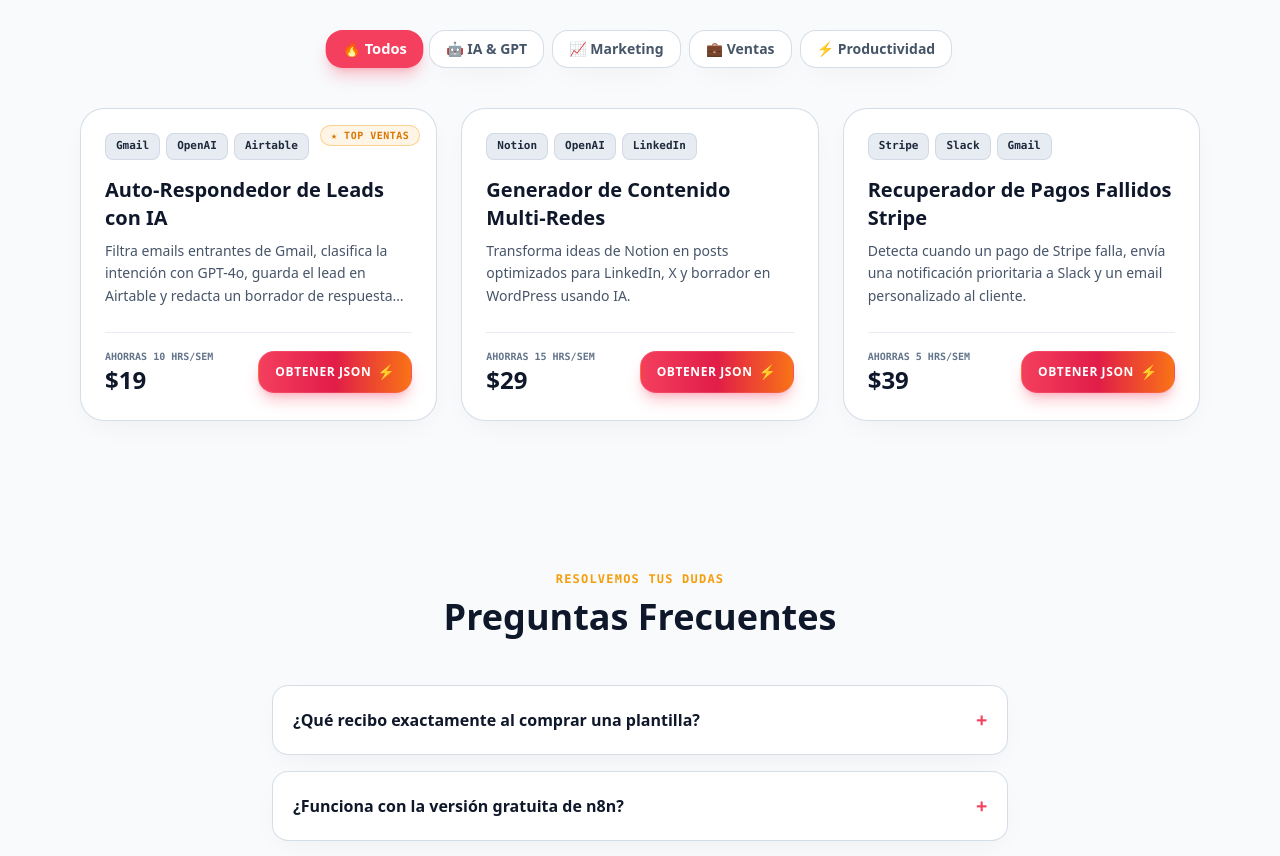
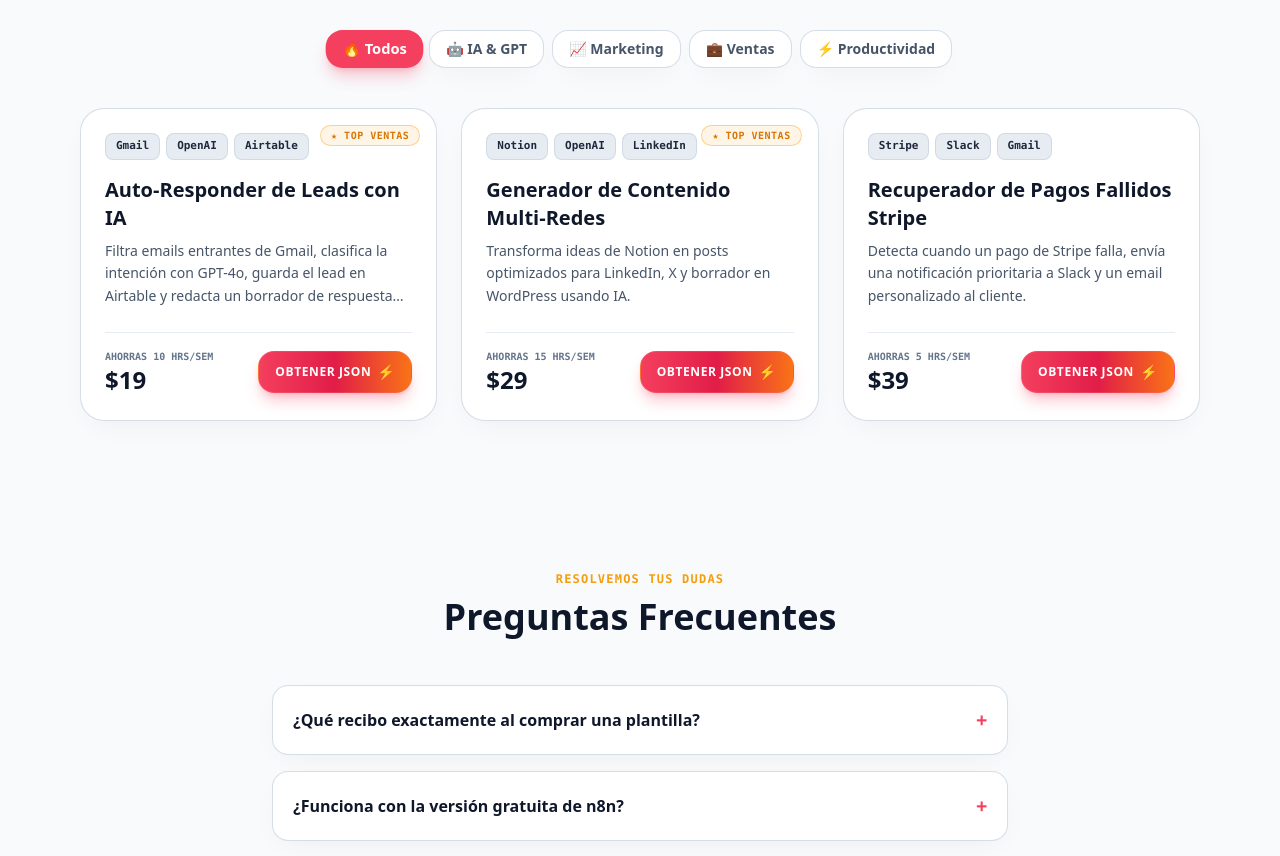
Before and after one commit to axiom-systemstech/n8nflow, a Next.js app: page / in a window 1280 px wide. Shown: the part 1540-2396 px from the top of the page. Built offline with nearby package versions, Linux system fonts and the light colour scheme.

Commit message:
Update workflow IDs and add additional properties

```diff
--- a/src/data/workflows.ts
+++ b/src/data/workflows.ts
@@ -2,34 +2,54 @@
 
 export const WORKFLOWS: Workflow[] = [
   {
-    id: 'auto-responder-ia',
-    title: 'Auto-Respondedor de Leads con IA',
+    id: 'auto-lead-responder',
+    title: 'Auto-Responder de Leads con IA',
     description: 'Filtra emails entrantes de Gmail, clasifica la intención con GPT-4o, guarda el lead en Airtable y redacta un borrador de respuesta automático.',
+    longDescription: 'Este flujo de trabajo avanzado actúa como un asistente comercial 24/7. Analiza cada correo entrante, extrae los datos clave del cliente, calcula una puntuación de interés usando IA y crea automáticamente el contacto en tu CRM con un borrador de respuesta listo para enviar.',
     category: 'ia',
+    apps: ['Gmail', 'OpenAI', 'Airtable'],
     price: 19,
-    apps: ['Gmail', 'OpenAI', 'Airtable'],
     timeSaved: '10 hrs/sem',
-    gumroadUrl: 'https://gumroad.com',
+    setupTime: '5 min',
+    difficulty: 'Principiante',
     featured: true,
+    gumroadUrl: '#',
+    requirements: ['Cuenta de Gmail', 'OpenAI API Key', 'Base de datos en Airtable'],
+    rating: 4.9,
+    reviewsCount: 38,
   },
   {
-    id: 'social-media-auto',
+    id: 'multi-social-generator',
     title: 'Generador de Contenido Multi-Redes',
     description: 'Transforma ideas de Notion en posts optimizados para LinkedIn, X y borrador en WordPress usando IA.',
+    longDescription: 'Automatiza tu estrategia de contenidos. Al mover una tarjeta en Notion a "Listo", la IA redacta hilos de X, artículos largos para LinkedIn y entradas de blog adaptando el tono a cada plataforma.',
     category: 'marketing',
+    apps: ['Notion', 'OpenAI', 'LinkedIn'],
     price: 29,
-    apps: ['Notion', 'OpenAI', 'LinkedIn'],
     timeSaved: '15 hrs/sem',
-    gumroadUrl: 'https://gumroad.com',
+    setupTime: '10 min',
+    difficulty: 'Intermedio',
+    featured: true,
+    gumroadUrl: '#',
+    requirements: ['Notion Workspace', 'OpenAI API Key', 'OAuth de LinkedIn'],
+    rating: 4.8,
+    reviewsCount: 24,
   },
   {
     id: 'stripe-failed-payments',
     title: 'Recuperador de Pagos Fallidos Stripe',
     description: 'Detecta cuando un pago de Stripe falla, envía una notificación prioritaria a Slack y un email personalizado al cliente.',
+    longDescription: 'Reduce el Churn de tu SaaS o membresía inmediatamente. Ante cualquier fallo de cobro, el sistema activa una secuencia de rescate por correo y avisa a tu equipo de soporte con los detalles del cliente.',
     category: 'ventas',
+    apps: ['Stripe', 'Slack', 'Gmail'],
     price: 39,
-    apps: ['Stripe', 'Slack', 'Gmail'],
     timeSaved: '5 hrs/sem',
-    gumroadUrl: 'https://gumroad.com',
-  }
+    setupTime: '15 min',
+    difficulty: 'Intermedio',
+    featured: false,
+    gumroadUrl: '#',
+    requirements: ['Cuenta de Stripe (Webhooks)', 'Workspace de Slack', 'Gmail/SMTP'],
+    rating: 5.0,
+    reviewsCount: 19,
+  },
 ];
```
